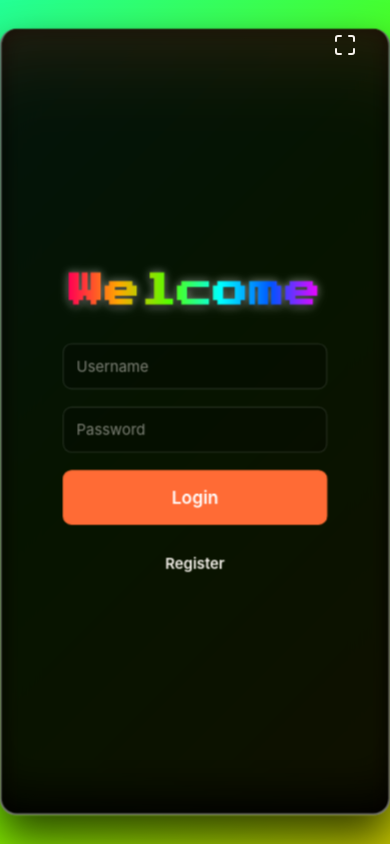
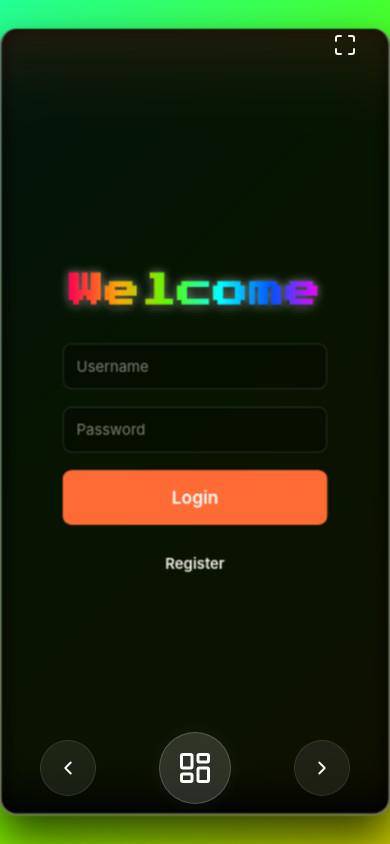
Before and after one commit to Minar-bracu/cubeshare, a React (Vite) app in the folder frontend/: page / in a window 390 px wide. Built offline with nearby package versions, Linux system fonts and the light colour scheme; no server answers.

Commit message:
phonecompatibilityp4

```diff
--- a/frontend/src/pages/Craft.jsx
+++ b/frontend/src/pages/Craft.jsx
@@ -8,7 +8,7 @@ import Gallery from "./Gallery";
 import Profile from "./Profile";
 import LockedOverlay from "../components/LockedOverlay";
 import useWebRTC from "../hooks/useWebRTC";
-import { Maximize, Minimize } from "lucide-react";
+import { Maximize, Minimize, ChevronLeft, ChevronRight, LayoutDashboard } from "lucide-react";
 import useFileStore from "../hooks/useFileStore";
 import useBroadcastChannel from "../hooks/useBroadcastChannel";
 
@@ -19,6 +19,7 @@ export default function Craft() {
   const [letterFontSize, setLetterFontSize] = useState(150);
   const [displaySpeed, setDisplaySpeed] = useState(0);
   const ref = useRef(null);
+  const rotationRef = useRef(0);
   const isDragging = useRef(false);
   const startTime = useRef(0);
   const distancetravelled = useRef(0);
@@ -113,32 +114,35 @@ export default function Craft() {
       x: 0, // Lock X rotation to 0 to prevent internal "upside down" state
       y: (prev.y + rotY) % 360,
     }));
+    rotationRef.current = (rotationRef.current + rotY) % 360;
   }
 
   function flickAnimation(e, duration,distancetravelledvalue=null, directionpassed = null) {
     if (duration <= 0) {
       return;
     }
-    if(distancetravelledvalue){
+    const finalX = e.clientX || prevMousePos.current.x;
+    const finalY = e.clientY || prevMousePos.current.y;
+
+    if (distancetravelledvalue) {
       distancetravelled.current = distancetravelledvalue;
-    }else{
+    } else {
       distancetravelled.current = Math.sqrt(
-      Math.pow(e.clientX - firstPosition.current.x, 2) +
-        Math.pow((e.clientY - firstPosition.current.y) * 0.05, 2),
-    );}
+        Math.pow(finalX - firstPosition.current.x, 2) +
+          Math.pow((finalY - firstPosition.current.y) * 0.05, 2),
+      );
+    }
 
     // Reset speed if minimal movement
-
     if (distancetravelled.current < 10 || duration > 300) {
       accumulatedSpeed.current = 0;
       speed.current = 0;
       return;
     }
-    var newFlickSpeed=null;
-    if (distancetravelledvalue){
-      newFlickSpeed=distancetravelledvalue/duration;
-    }else{
-
+    var newFlickSpeed = null;
+    if (distancetravelledvalue) {
+      newFlickSpeed = distancetravelledvalue / duration;
+    } else {
       newFlickSpeed = Math.min(
         700,
         (distancetravelled.current / duration) * 1000,
@@ -148,14 +152,15 @@ export default function Craft() {
     // Stack the new speed with accumulated speed
     accumulatedSpeed.current += newFlickSpeed;
     speed.current = accumulatedSpeed.current;
-    let direction={};
-    if (directionpassed){
-      direction=directionpassed;
-    }else{
+    let direction = {};
+    if (directionpassed) {
+      direction = directionpassed;
+    } else {
       direction = {
-      x: e.clientX - firstPosition.current.x > 0 ? 1 : -1,
-      y: e.clientY - firstPosition.current.y > 0 ? 1 : -1,
-    };}
+        x: finalX - firstPosition.current.x > 0 ? 1 : -1,
+        y: finalY - firstPosition.current.y > 0 ? 1 : -1,
+      };
+    }
 
     // Reset snap state at the start of every new flick
     snap.current = false;
@@ -189,11 +194,16 @@ export default function Craft() {
 
           ref.current.style.transform = `rotateX(${0}deg) rotateY(${next.y}deg)`;
         }
-
+        rotationRef.current = next.y;
         return next;
       });
       speed.current = Math.max(0, speed.current - speed.current * deceleration);
-      if (speed.current <= 300) {
+
+      // Calculate snap target to check if we are finished using the ref
+      const snappedY = Math.round(rotationRef.current / 90) * 90;
+      const snapFinished = snap.current && Math.abs(snappedY - rotationRef.current) < 0.1;
+
+      if (speed.current <= 300 && (!snap.current || snapFinished)) {
         snap.current = false;
         accumulatedSpeed.current = 0;
         cancelAnimationFrame(rafId.current);
@@ -222,12 +232,8 @@ export default function Craft() {
   }
 
   function handlePointerDown(e) {
-    // Don't capture pointer events if clicking on an input element
-    if (
-      e.target.tagName === "INPUT" ||
-      e.target.tagName === "TEXTAREA" ||
-      e.target.tagName === "BUTTON"
-    ) {
+    // Don't capture pointer events if clicking on interactive elements
+    if (e.target.closest("button, input, textarea, a, .dash-card, [role='button']")) {
       return;
     }
 
@@ -299,6 +305,99 @@ export default function Craft() {
       >
         {isFullscreen ? <Minimize size={24} /> : <Maximize size={24} />}
       </button>
+
+      {/* Navigation Controls */}
+      <div className="nav-controls" style={{
+        position: 'absolute',
+        bottom: '2.5rem',
+        left: 0,
+        right: 0,
+        display: 'flex',
+        justifyContent: 'space-between',
+        alignItems: 'center',
+        padding: '0 2.5rem',
+        pointerEvents: 'none',
+        zIndex: 1000
+      }}>
+        <button
+          onClick={() => programiticallySpin(700, 1, { x: 1, y: -1 })}
+          className="cs-btn cs-btn-ghost nav-btn"
+          style={{
+            pointerEvents: 'auto',
+            width: '56px',
+            height: '56px',
+            borderRadius: '50%',
+            background: 'rgba(255,255,255,0.08)',
+            backdropFilter: 'blur(12px)',
+            border: '1px solid rgba(255,255,255,0.1)',
+            display: 'flex',
+            alignItems: 'center',
+            justifyContent: 'center',
+            color: 'white'
+          }}
+        >
+          <ChevronLeft size={32} />
+        </button>
+
+        <button
+          onClick={() => {
+            // Stop any current spinning immediately
+            if (rafId.current) {
+              cancelAnimationFrame(rafId.current);
+              rafId.current = null;
+            }
+            speed.current = 0;
+            accumulatedSpeed.current = 0;
+            setDisplaySpeed(0);
+
+            // Calculate the nearest multiple of 360 to return to Dashboard
+            const currentY = rotationRef.current;
+            const targetY = Math.round(currentY / 360) * 360;
+
+            // Trigger a controlled pull to that target
+            snap.current = true;
+            speed.current = 400;
+            programiticallySpin(10, 1, { x: targetY > currentY ? 1 : -1, y: 1 });
+          }}
+          className="cs-btn cs-btn-ghost nav-btn"
+          style={{
+            pointerEvents: 'auto',
+            width: '72px',
+            height: '72px',
+            borderRadius: '50%',
+            background: 'rgba(255,255,255,0.15)',
+            backdropFilter: 'blur(12px)',
+            border: '1px solid rgba(255,255,255,0.2)',
+            display: 'flex',
+            alignItems: 'center',
+            justifyContent: 'center',
+            color: 'white',
+            boxShadow: '0 0 20px rgba(255,255,255,0.05)'
+          }}
+        >
+          <LayoutDashboard size={36} />
+        </button>
+
+        <button
+          onClick={() => programiticallySpin(700, 1, { x: -1, y: 1 })}
+          className="cs-btn cs-btn-ghost nav-btn"
+          style={{
+            pointerEvents: 'auto',
+            width: '56px',
+            height: '56px',
+            borderRadius: '50%',
+            background: 'rgba(255,255,255,0.08)',
+            backdropFilter: 'blur(12px)',
+            border: '1px solid rgba(255,255,255,0.1)',
+            display: 'flex',
+            alignItems: 'center',
+            justifyContent: 'center',
+            color: 'white'
+          }}
+        >
+          <ChevronRight size={32} />
+        </button>
+      </div>
 
       <div
         ref={ref}
--- a/frontend/src/pages/Dashboard.jsx
+++ b/frontend/src/pages/Dashboard.jsx
@@ -26,7 +26,7 @@ export default function Dashboard({triggerspin}) {
         </div>
 
         <div className="dash-cards">
-          <div onClick={()=>triggerspin(800,1,{x:-1,y:1})} className="dash-card" data-accent="coral">
+          <div onClick={()=>triggerspin(900,1,{x:-1,y:1})} className="dash-card" data-accent="coral">
             <div className="dash-card-icon">
               <svg width="28" height="28" viewBox="0 0 24 24" fill="none" stroke="currentColor" strokeWidth="1.5"><path d="M14.5 2H6a2 2 0 0 0-2 2v16a2 2 0 0 0 2 2h12a2 2 0 0 0 2-2V7.5L14.5 2z"/><polyline points="14 2 14 8 20 8"/></svg>
             </div>
@@ -35,7 +35,7 @@ export default function Dashboard({triggerspin}) {
               <span className="dash-card-hint" >Swipe to Back face →</span>
             </div>
           </div>
-          <div onClick={()=>triggerspin(600,1,{x:1,y:-1})} className="dash-card" data-accent="cyan">
+          <div onClick={()=>triggerspin(700,1,{x:1,y:-1})} className="dash-card" data-accent="cyan">
             <div className="dash-card-icon">
               <svg width="28" height="28" viewBox="0 0 24 24" fill="none" stroke="currentColor" strokeWidth="1.5"><rect x="3" y="3" width="18" height="18" rx="2"/><circle cx="8.5" cy="8.5" r="1.5"/><path d="m21 15-5-5L5 21"/></svg>
             </div>
@@ -44,7 +44,7 @@ export default function Dashboard({triggerspin}) {
               <span className="dash-card-hint">← Swipe to Left face</span>
             </div>
           </div>
-          <div onClick={()=>triggerspin(600,1,{x:-1,y:-1})} className="dash-card" data-accent="gold">
+          <div onClick={()=>triggerspin(700,1,{x:-1,y:-1})} className="dash-card" data-accent="gold">
             <div className="dash-card-icon">
               <svg width="28" height="28" viewBox="0 0 24 24" fill="none" stroke="currentColor" strokeWidth="1.5"><path d="M20 21v-2a4 4 0 0 0-4-4H8a4 4 0 0 0-4 4v2"/><circle cx="12" cy="7" r="4"/></svg>
             </div>
--- a/frontend/src/pages/pages.css
+++ b/frontend/src/pages/pages.css
@@ -99,29 +99,25 @@
   /* Deep dark base for text contrast */
   backdrop-filter: blur(16px);
   -webkit-backdrop-filter: blur(16px);
-  border-radius: 8px;
+  border-radius: 0;
   /* Smooth edges */
 
 }
 
 /* Colored glowing borders and inner depth shadows */
 .cube-face-front {
-  border-top: 3px solid var(--cs-coral);
   box-shadow: inset 0 80px 80px -60px rgba(255, 107, 53, 0.15), inset 0 -40px 40px -20px rgba(0, 0, 0, 0.8), inset 0 0 20px rgba(0, 0, 0, 0.9), 0 20px 40px rgba(0, 0, 0, 0.7) !important;
 }
 
 .cube-face-back {
-  border-top: 3px solid var(--cs-cyan);
   box-shadow: inset 0 80px 80px -60px rgba(0, 180, 216, 0.15), inset 0 -40px 40px -20px rgba(0, 0, 0, 0.8), inset 0 0 20px rgba(0, 0, 0, 0.9), 0 20px 40px rgba(0, 0, 0, 0.7) !important;
 }
 
 .cube-face-left {
-  border-top: 3px solid var(--cs-gold);
   box-shadow: inset 0 80px 80px -60px rgba(233, 196, 106, 0.15), inset 0 -40px 40px -20px rgba(0, 0, 0, 0.8), inset 0 0 20px rgba(0, 0, 0, 0.9), 0 20px 40px rgba(0, 0, 0, 0.7) !important;
 }
 
 .cube-face-right {
-  border-top: 3px solid var(--cs-mint);
   box-shadow: inset 0 80px 80px -60px rgba(6, 214, 160, 0.15), inset 0 -40px 40px -20px rgba(0, 0, 0, 0.8), inset 0 0 20px rgba(0, 0, 0, 0.9), 0 20px 40px rgba(0, 0, 0, 0.7) !important;
 }
 
```
Lines whose indentation alone changed are shown as unchanged.
